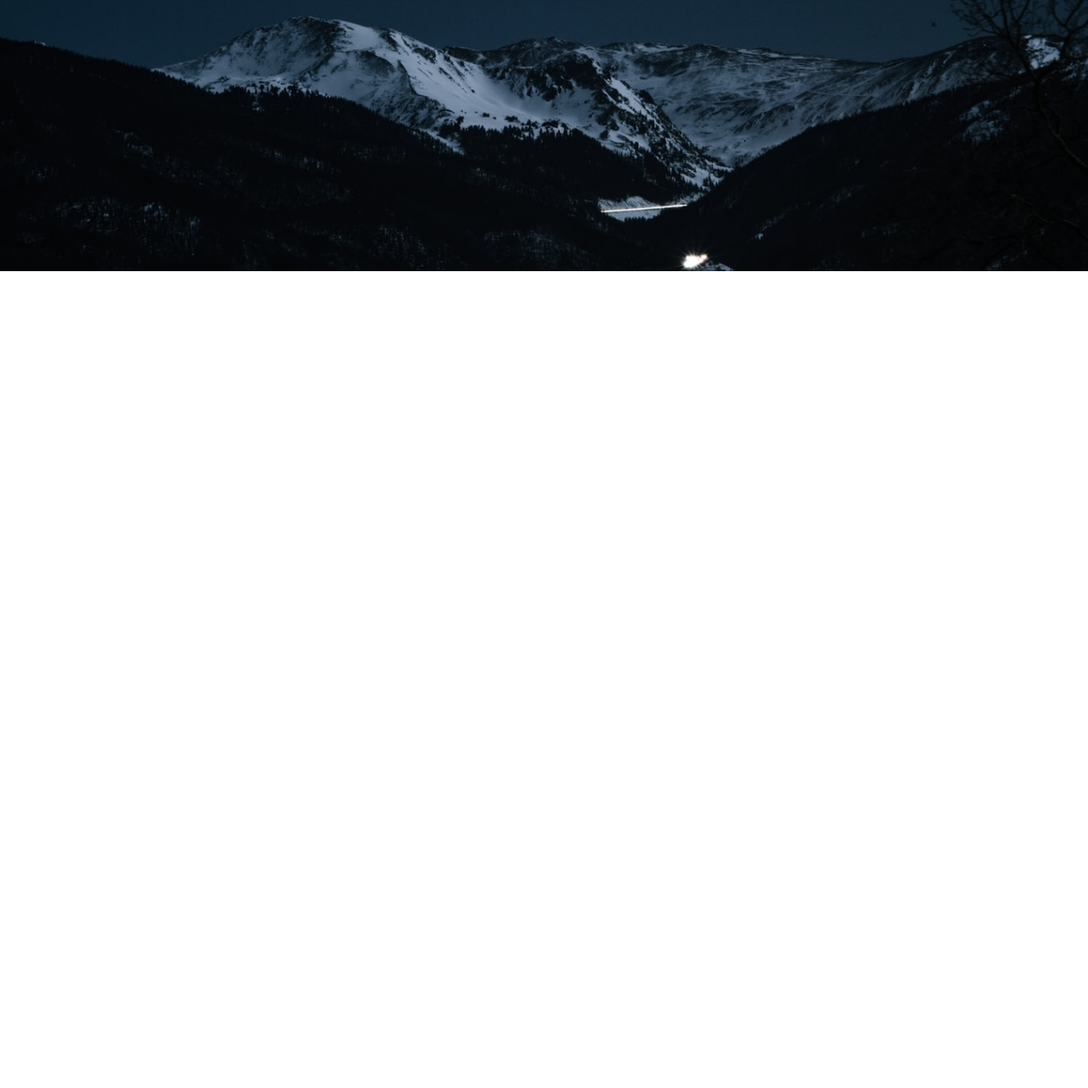
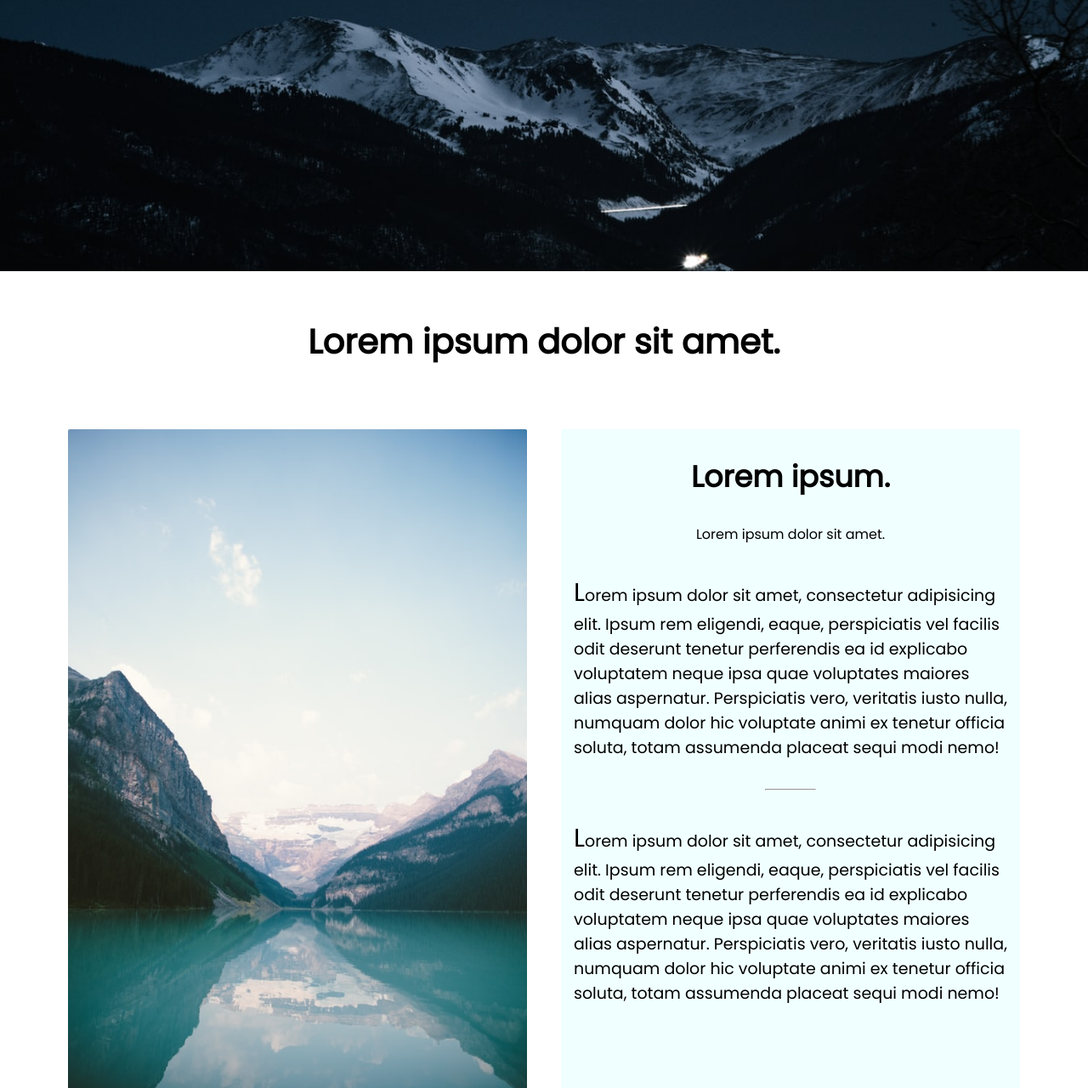
Before and after one commit to Rcoulon44/Udemy_Projet_final_formation_CSS, a website: page index.html in a window 1280 px wide. Shown: the part 481-1761 px from the top of the page at 85% size. Before the commit the page ends 800 px from the top, so only its background shows below. Drawn offline with Linux system fonts and the light colour scheme.

Commit message:
add section1 text and img

```diff
--- a/index.html
+++ b/index.html
@@ -13,7 +13,7 @@
 
 </head>
 <body id="accueil">
-  <!-- Accueil et Navbar -->
+  <!-- Navbar -->
   <div class="navbar">
     <div class="contItems">
       <a href="#accueil" class="items">Accueil</a>
@@ -33,6 +33,39 @@
 
   </div>
 
+  <!-- Section 1 texte et image -->
+
+  <h2 class="titreSec1">Lorem ipsum dolor sit amet.</h2>
+
+  <section id="sectionTxtImg" class="txtImg">
+
+    <div class="flexContainerSection1">
+
+      <div class="contImgSec1">
+        <img src="ressources/imgNature.jpg" alt="img nature">
+      </div>
+
+      <div class="contTextSec1">
+        <h2>Lorem ipsum.</h2>
+
+        <p class="sousTitreSec1">Lorem ipsum dolor sit amet.</p>
+        <p class="textSec1">
+          Lorem ipsum dolor sit amet, consectetur adipisicing elit. Ipsum rem eligendi, eaque, perspiciatis vel facilis odit
+          deserunt tenetur perferendis ea id explicabo voluptatem neque ipsa quae voluptates maiores alias aspernatur. Perspiciatis vero,
+          veritatis iusto nulla, numquam dolor hic voluptate animi ex tenetur officia soluta, totam assumenda placeat sequi modi nemo!
+        </p>
+        <hr>
+        <p class="textSec1">
+          Lorem ipsum dolor sit amet, consectetur adipisicing elit. Ipsum rem eligendi, eaque, perspiciatis vel facilis odit
+          deserunt tenetur perferendis ea id explicabo voluptatem neque ipsa quae voluptates maiores alias aspernatur. Perspiciatis vero,
+          veritatis iusto nulla, numquam dolor hic voluptate animi ex tenetur officia soluta, totam assumenda placeat sequi modi nemo!
+        </p>
+
+      </div>
+
+    </div>
+
+  </section>
 
   <!-- Script Javascript pour la nav bar -->
   <script src="app.js"></script>
--- a/styles/style.scss
+++ b/styles/style.scss
@@ -115,3 +115,85 @@ body{
     }
   }
 }
+
+// Section 1 texte et image
+
+.titreSec1{
+  text-align: center;
+  font-size: 40px;
+  padding-top: 20px;
+}
+
+.txtImg{
+  padding-top: 20px;
+  width: 100%;
+  @include flexCentreX;
+  border-bottom: 1px dashed lightskyblue;
+
+  .flexContainerSection1{
+    @include flexCentreX;
+    width: 1200px;
+
+    .contImgSec1{
+      width: 45%;
+      margin: 20px;
+
+      img{
+        width: 100%;
+        height: auto;
+        border-radius: 2px;
+      }
+    }
+
+    .contTextSec1{
+      width: 45%;
+      background-color: azure;
+      margin: 20px;
+      border-radius: 2px;
+
+      h2{
+        text-align: center;
+        font-size: 35px;
+      }
+
+      .sousTitreSec1{
+        text-align: center;
+      }
+
+      hr{
+        width: 60px;
+      }
+
+      .textSec1{
+        font-size: 19px;
+        padding: 15px;
+
+        &::first-letter{
+          font-size: 30px;
+        }
+      }
+    }
+  }
+}
+
+@media screen and (max-width:1200px){
+  .txtImg .flexContainerSection1{
+    flex-direction: column;
+    align-items: center;
+    width: 400px;
+  }
+
+  .contImgSec1{
+    width: 100%;
+  }
+
+  .contTextSec1{
+    width: 100%;
+  }
+}
+
+@media screen and (max-width:550px){
+  .titreSec1{
+    font-size: 25px;
+  }
+}
```
Also changed, not shown: styles/style.css, 1 other file.
